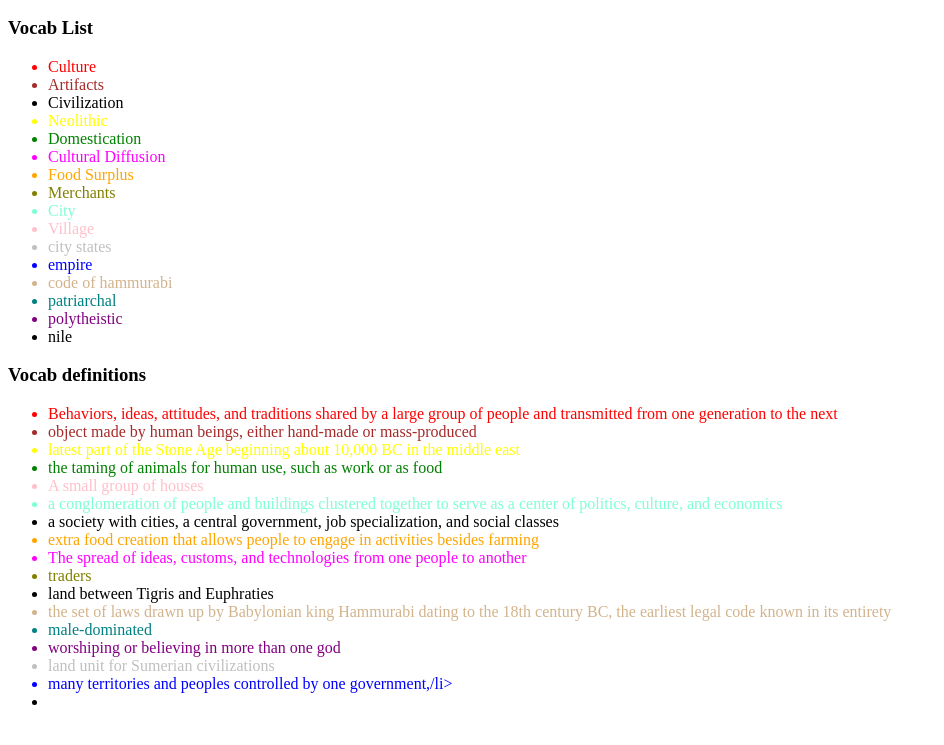
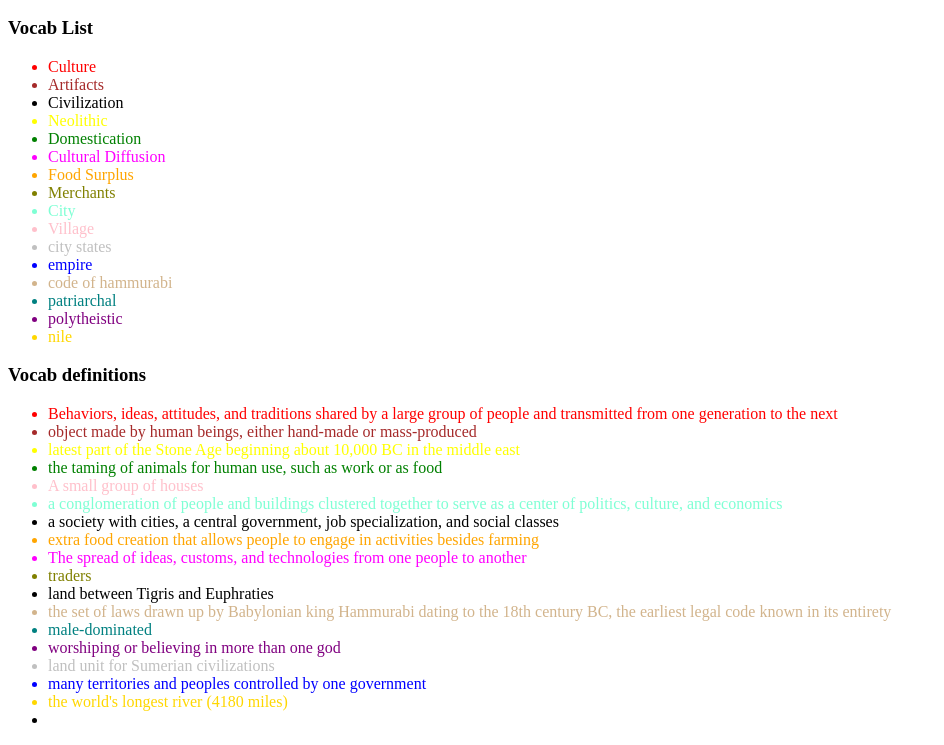
Before and after one commit to TarheK/quizz-web-app, a plain HTML site: page index.html in a window 1280 px wide. Shown: the part 110-855 px from the top of the page, without its empty margins (0-944 px from the left). Drawn offline with Linux system fonts and the light colour scheme.

Commit message:
Update index.html

```diff
--- a/index.html
+++ b/index.html
@@ -25,7 +25,7 @@
   <li style="color:Tan;">code of hammurabi</li>
   <li style="color:Teal;">patriarchal</li>
   <li style="color:Purple;">polytheistic</li>
-  <li style="color:Rose;">nile</li>
+  <li style="color:Gold">nile</li>
    </ul>
 
 
@@ -47,7 +47,8 @@
   <li style="color:Teal;"> male-dominated</li>
   <li style="color:Purple;"> worshiping or believing in more than one god</li>
   <li style="color:Silver;"> land unit for Sumerian civilizations</li>
-  <li style="color:Blue;"> many territories and peoples controlled by one government,/li>
+  <li style="color:Blue;"> many territories and peoples controlled by one government</li>
+  <li Style="color:Gold;">the world's longest river (4180 miles)</li>
 
   <li></li>
   </ul>
```
